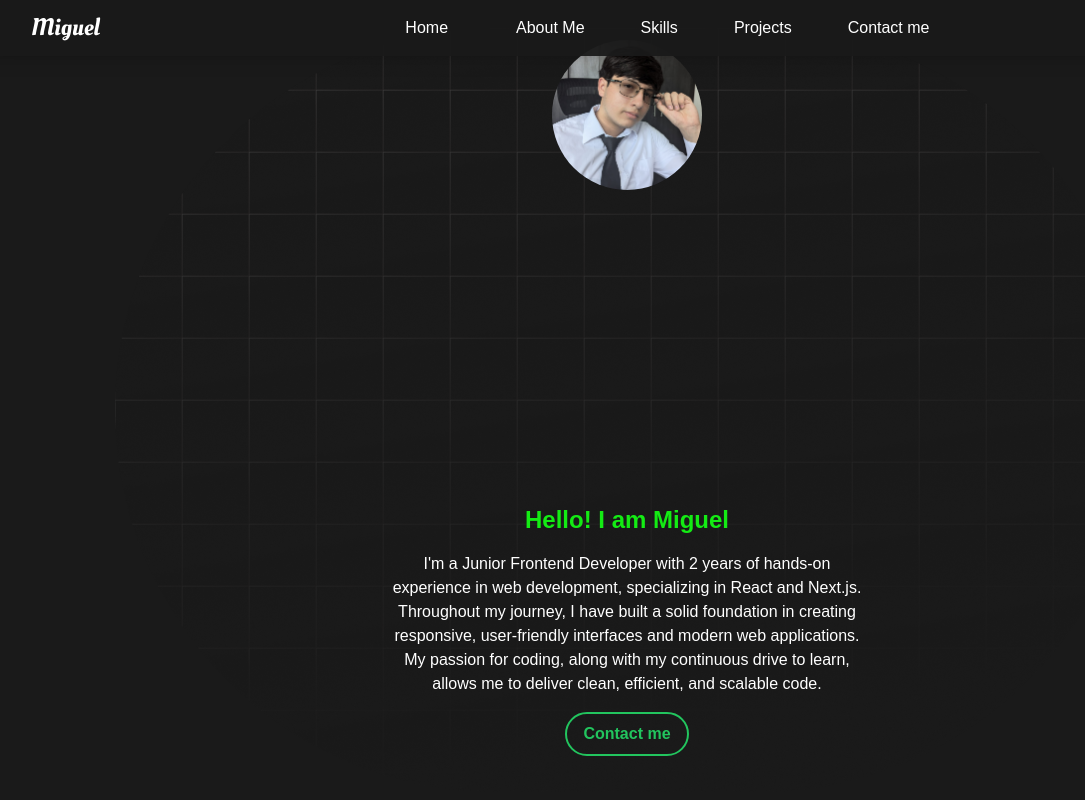
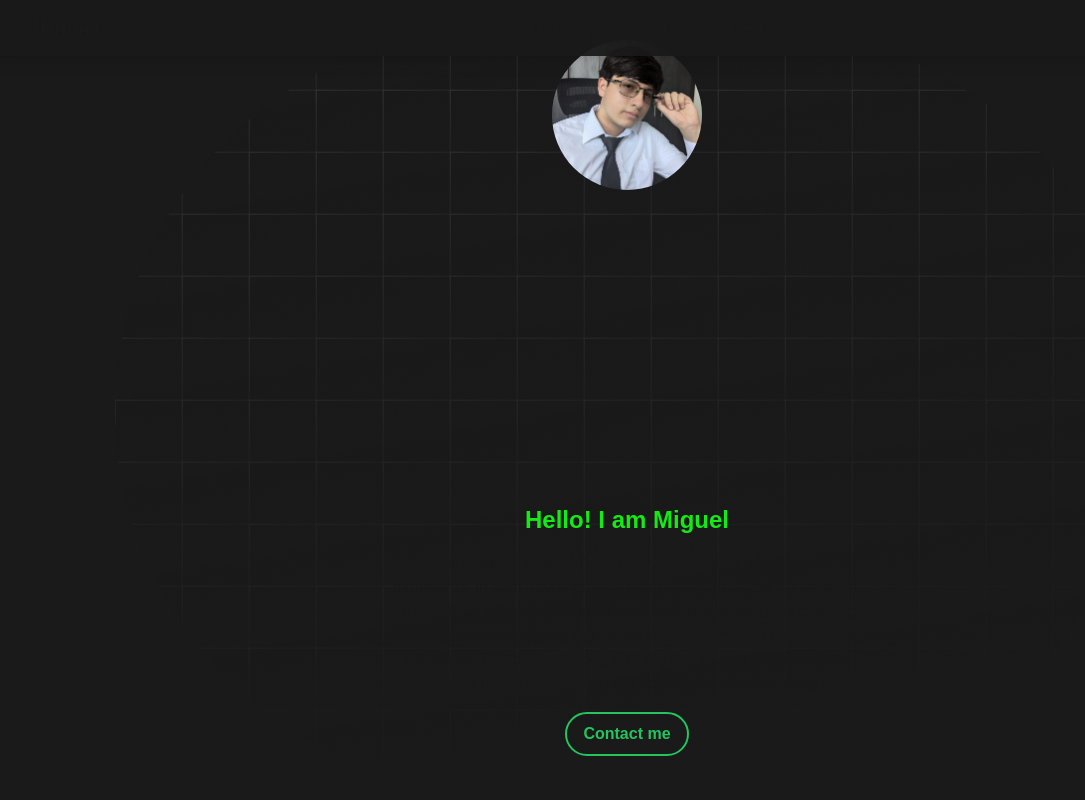
Before and after one commit to MiguelMera/Portfolio1, a Next.js app: page / in a window 1280 px wide. Shown: the top 800 px of the page, without its empty margins (13-1098 px from the left). Built offline with nearby package versions, Linux system fonts and the light colour scheme.

Commit message:
Update globals.css

```diff
--- a/src/app/globals.css
+++ b/src/app/globals.css
@@ -4,7 +4,7 @@
 
 :root {
   --background: #1A1A1A;
-  --foreground: #fff;
+  --foreground: #1a1a1a;
 }
 
 @media (prefers-color-scheme: dark) {
```
